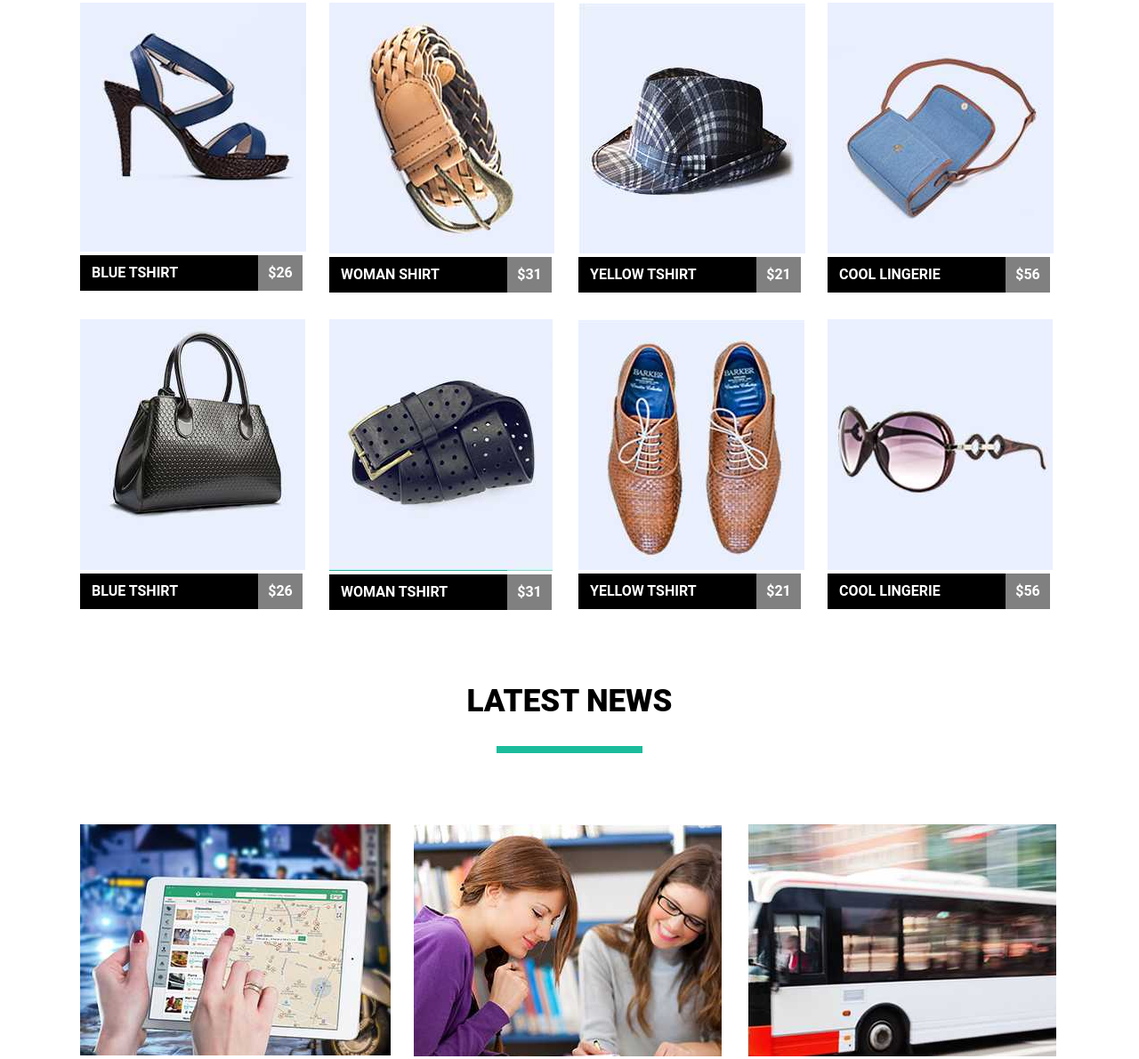
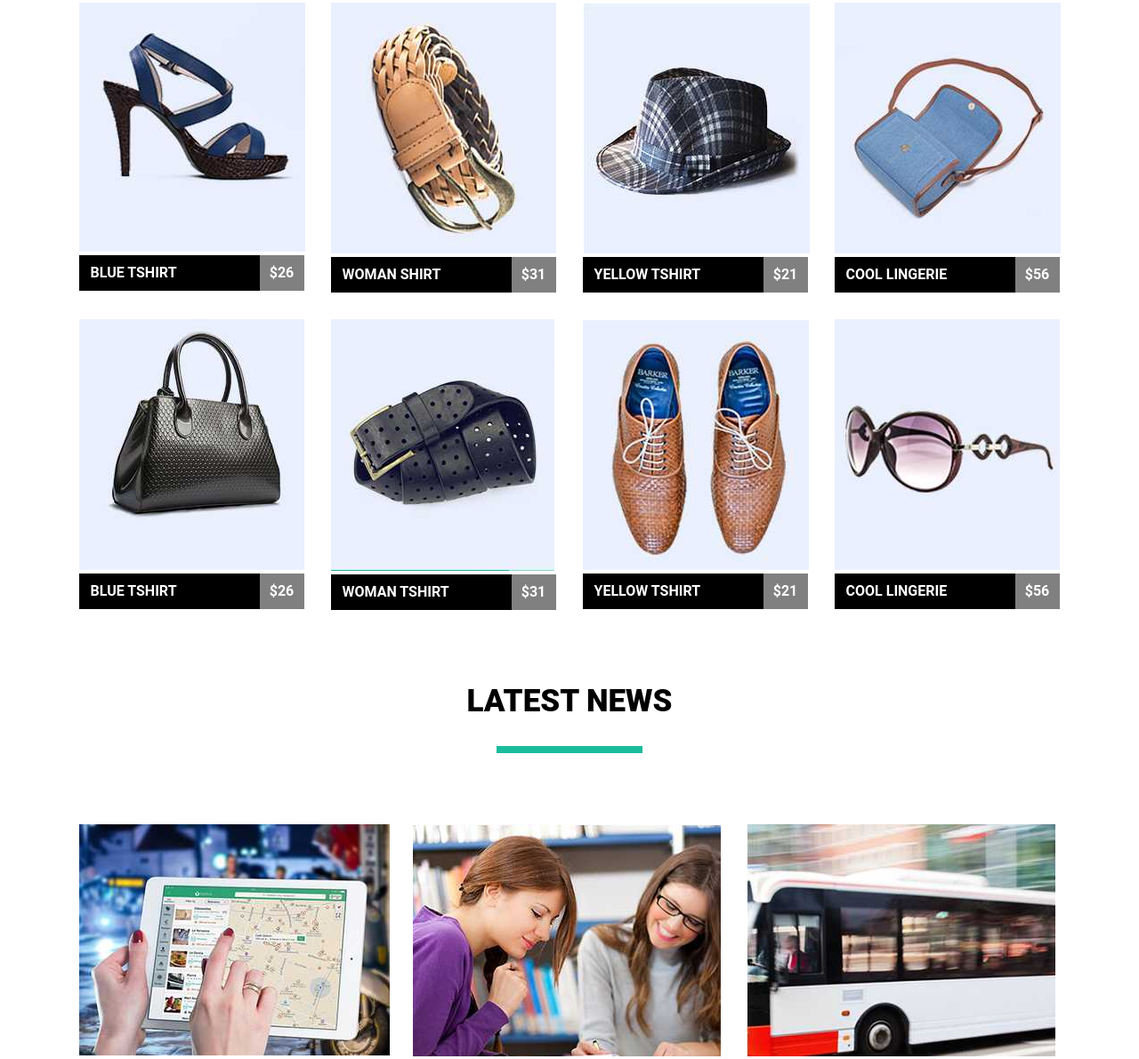
Before and after one commit to aleksniks/Bootcamp7, a plain HTML site: page html-css/module-04/index.html in a window 1280 px wide. Shown: the part 385-1576 px from the top of the page at 89% size. Drawn offline with Linux system fonts and the light colour scheme.

Commit message:
Replace <p> on div, delete empty space between image and price

```diff
--- a/html-css/module-04/css/featured_products.css
+++ b/html-css/module-04/css/featured_products.css
@@ -1,7 +1,3 @@
-.featured_products {
-    /* padding-bottom: 90px; */
-}
-
 .title {
     font-size: 35px;
     font-weight: 900;
@@ -33,7 +29,7 @@
 
 .card_product {
     float: left;
-    width: 250px;
+    width: 253px;
     margin-right: 30px;
     margin-top: 30px;
     vertical-align: top;
@@ -54,7 +50,7 @@
     background-color: #000;
     color: #fff;
     font-weight: 700;
-    width: 187px;
+    width: 190px;
     padding-left: 13px;
     text-transform: uppercase;
 }
--- a/html-css/module-04/css/header.css
+++ b/html-css/module-04/css/header.css
@@ -1,5 +1,5 @@
 .container {
-    width: 1100px;
+    width: 1103px;
     margin: auto;
 }
 
--- a/html-css/module-04/index.html
+++ b/html-css/module-04/index.html
@@ -11,7 +11,7 @@
     <div class="wrapper">
         <div class="container">
             <header class="header clearfix">
-                <a href=""><h1 class="logo">Mart</h1></a>
+                <a href=""><div class="logo">Mart</div></a>
                 <nav class="navigation">
                     <a href="#" class="nav-link">Home</a>
                     <a href="#" class="nav-link">About us</a>
@@ -27,58 +27,58 @@
                     <div class="kind_of_products clearfix ">
                         <div class="card_product">
                             <img src="./img/blue_tshirt.jpg" alt="" class="icon">
-                            <div class="name_price clearfix">
-                                <p class="name">Blue tshirt</p>
-                                <p class="price">$26</p>
+                            <div class="name_price clearfix clearfix">
+                                <div class="name">Blue tshirt</div>
+                                <div class="price">$26</div>
                             </div>
                         </div>
                         <div class="card_product">
                             <img src="./img/woman_shirt.jpg" alt="" class="icon">
-                            <div class="name_price">
-                                <p class="name">Woman shirt</p>
-                                <p class="price">$31</p>
+                            <div class="name_price clearfix">
+                                <div class="name">Woman shirt</div>
+                                <div class="price">$31</div>
                             </div>
                         </div>
                         <div class="card_product">
                             <img src="./img/yellow_tshirt_cap.jpg" alt="" class="icon">
-                            <div class="name_price">
-                                <p class="name">Yellow tshirt</p>
-                                <p class="price">$21</p>
+                            <div class="name_price clearfix">
+                                <div class="name">Yellow tshirt</div>
+                                <div class="price">$21</div>
                             </div>
                         </div>
                         <div class="card_product">
                             <img src="./img/cool_lingerie_bag.jpg" alt="" class="icon">
-                            <div class="name_price">
-                                <p class="name">Cool lingerie</p>
-                                <p class="price">$56</p>
+                            <div class="name_price clearfix">
+                                <div class="name">Cool lingerie</div>
+                                <div class="price">$56</div>
                             </div>
                         </div>
                         <div class="card_product">
                             <img src="./img/blue_tshirt_woman_bag.jpg" alt="" class="icon">
-                            <div class="name_price">
-                                <p class="name">Blue tshirt</p>
-                                <p class="price">$26</p>
+                            <div class="name_price clearfix">
+                                <div class="name">Blue tshirt</div>
+                                <div class="price">$26</div>
                             </div>
                         </div>
                         <div class="card_product">
-                            <img src="./img/woman_shirt_black.jpg" alt="" class="icon">
-                            <div class="name_price">
-                                <p class="name">Woman tshirt</p>
-                                <p class="price">$31</p>
+                            <div class=="box"><img src="./img/woman_shirt_black.jpg" alt="" class="icon"></div>
+                            <div class="name_price clearfix">
+                                <div class="name">Woman tshirt</div>
+                                <div class="price">$31</div>
                             </div>
                         </div>
                         <div class="card_product">
                             <img src="./img/yellow_tshirt.jpg" alt="" class="icon">
-                            <div class="name_price">
-                                <p class="name">Yellow tshirt</p>
-                                <p class="price">$21</p>
+                            <div class="name_price clearfix">
+                                <div class="name">Yellow tshirt</div>
+                                <div class="price">$21</div>
                             </div>
                         </div>
                         <div class="card_product">
                             <img src="./img/cool_lingerie.jpg" alt="" class="icon">
-                            <div class="name_price">
-                                <p class="name">Cool lingerie</p>
-                                <p class="price">$56</p>
+                            <div class="name_price clearfix">
+                                <div class="name">Cool lingerie</div>
+                                <div class="price">$56</div>
                             </div>
                         </div>
 
```
